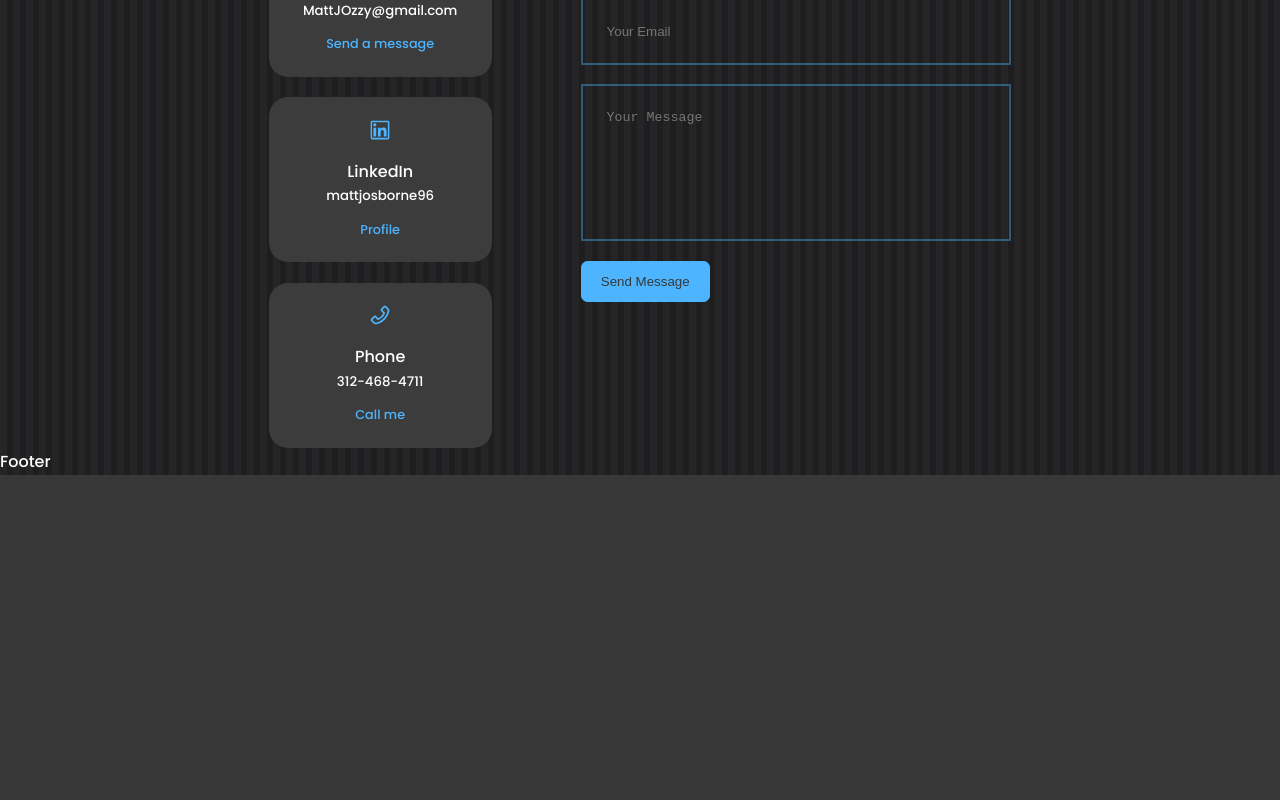
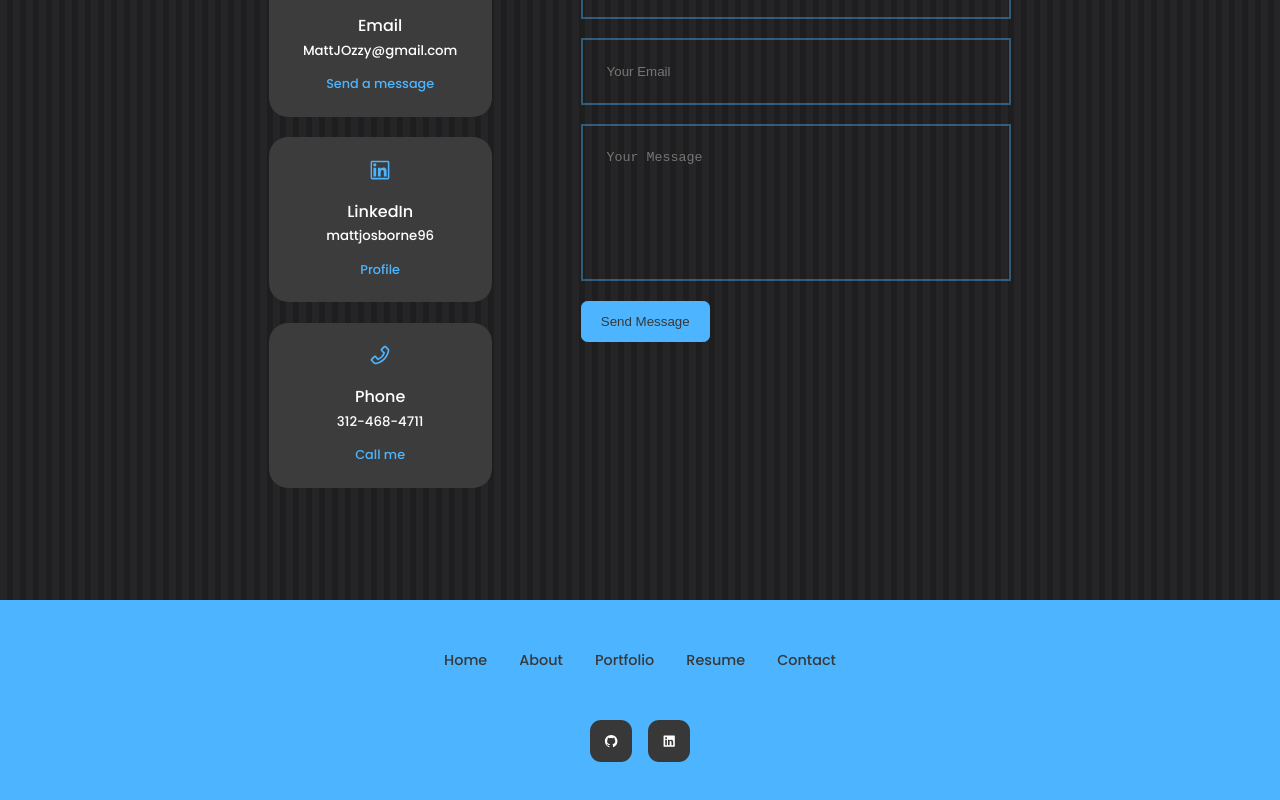
Before and after one commit to MattOz/React-Portfolio, a React (Create React App) app: page / in a window 1280 px wide. Shown: the part 2704-3504 px from the top of the page. Before the commit the page ends 3179 px from the top, so only its background shows below. Built offline with nearby package versions, Linux system fonts and the light colour scheme.

Commit message:
finished footer

```diff
--- a/src/components/footer/Footer.jsx
+++ b/src/components/footer/Footer.jsx
@@ -1,9 +1,26 @@
 import React from 'react'
 import './footer.css'
+import {AiFillGithub} from 'react-icons/ai'
+import {AiFillLinkedin} from 'react-icons/ai'
 
 const Footer = () => {
   return (
-    <div>Footer</div>
+    <footer>
+
+      <ul className='permalinks'>
+        <li><a href='#'>Home</a></li>
+        <li><a href='#about'>About</a></li>
+        <li><a href='#portfolio'>Portfolio</a></li>
+        <li><a href='#resume'>Resume</a></li>
+        <li><a href='#contact'>Contact</a></li>
+      </ul>
+
+      <div className='footer_socials'>
+        <a href="https://github.com/MattOz"><AiFillGithub/></a>
+        <a href="https://github.com/MattOz"><AiFillLinkedin/></a>
+      </div>
+
+    </footer>
   )
 }
 
--- a/src/components/footer/footer.css
+++ b/src/components/footer/footer.css
@@ -0,0 +1,46 @@
+footer {
+    background: var(--color-primary);
+    padding: 3rem 0;
+    text-align: center;
+    font-size: 0.9rem;
+    margin-top: 7rem;
+}
+
+footer a {
+    color: var(--color-bg);
+}
+
+.permalinks {
+    display: flex;
+    flex-wrap: wrap;
+    justify-content: center;
+    gap: 2rem;
+    margin: 0 auto 3rem;
+}
+
+.footer_socials {
+    display: flex;
+    justify-content: center;
+    gap: 1rem;
+    margin-bottom: 4rem;
+}
+
+.footer_socials a {
+    background: var(--color-bg);
+    color: var(--color-white);
+    padding: 0.8rem;
+    border-radius: 0.7rem;
+    display: flex;
+    border: 1px solid transparent;
+}
+
+.footer_socials a:hover {
+    background: rgb(79, 79, 79, 0.2);;
+    color: var(--color-bg);
+    border-color: var(--color-bg);
+}
+
+.footer_copyright {
+    margin-bottom: 4rem;
+    color: var(--color-bg);
+}
--- a/src/components/header/header.css
+++ b/src/components/header/header.css
@@ -1,5 +1,5 @@
 header {
-    height: 75vh;
+    height: 80vh;
     padding-top: 6rem;
 }
 
```
